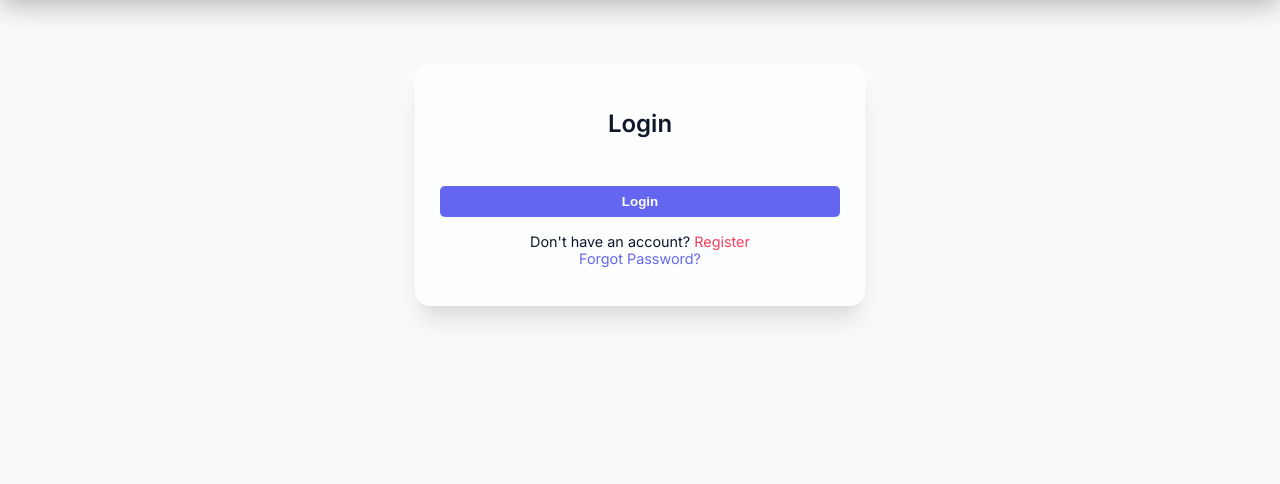
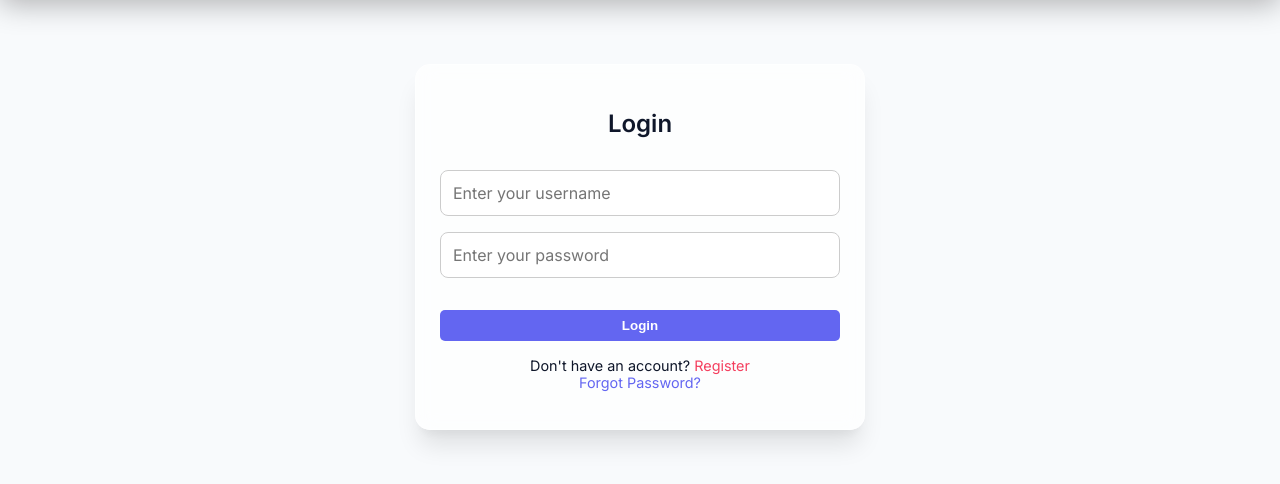
Before and after one commit to Babavali200/Ez-shop-E-commerce-website-, a Django app: page /accounts/login/ in a window 1280 px wide. Shown: the part 65-549 px from the top of the page. Run offline with Django 5.2, Linux system fonts and the light colour scheme.

Commit message:
Update login.html

```diff
--- a/templates/accounts/login.html
+++ b/templates/accounts/login.html
@@ -4,7 +4,29 @@
     <h2 style="text-align: center; margin-bottom: 2rem;">Login</h2>
     <form method="post">
         {% csrf_token %}
-        {{ form.as_p }}
+
+        <div style="margin-bottom: 1rem;">
+            <input
+                type="text"
+                name="username"
+                placeholder="Enter your username"
+                class="form-control"
+                style="width: 100%; padding: 0.75rem; border: 1px solid #ccc; border-radius: 8px; font-size: 1rem;"
+                required
+            >
+        </div>
+
+        <div style="margin-bottom: 1rem;">
+            <input
+                type="password"
+                name="password"
+                placeholder="Enter your password"
+                class="form-control"
+                style="width: 100%; padding: 0.75rem; border: 1px solid #ccc; border-radius: 8px; font-size: 1rem;"
+                required
+            >
+        </div>
+
         <button type="submit" class="btn btn-primary" style="width: 100%; margin-top: 1rem;">Login</button>
     </form>
     <p style="text-align: center; margin-top: 1rem; font-size: 0.9rem;">
```
